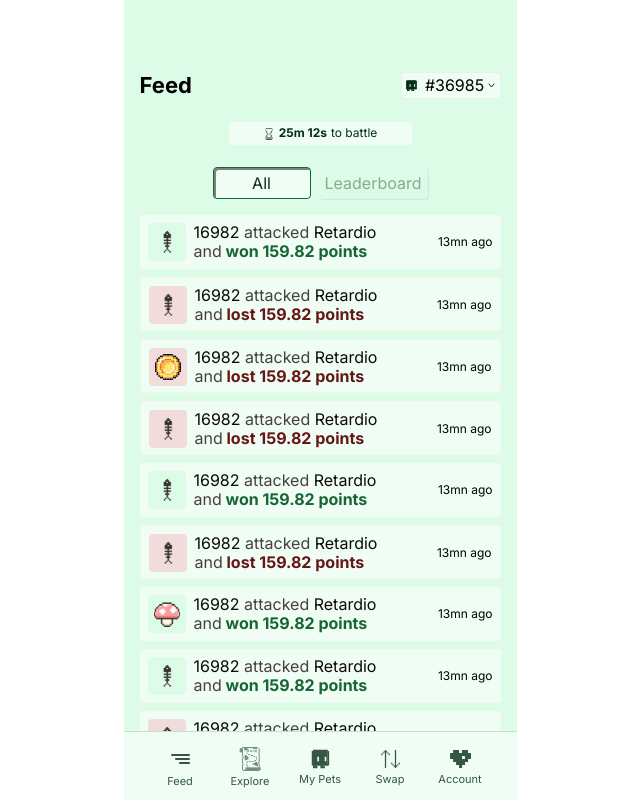
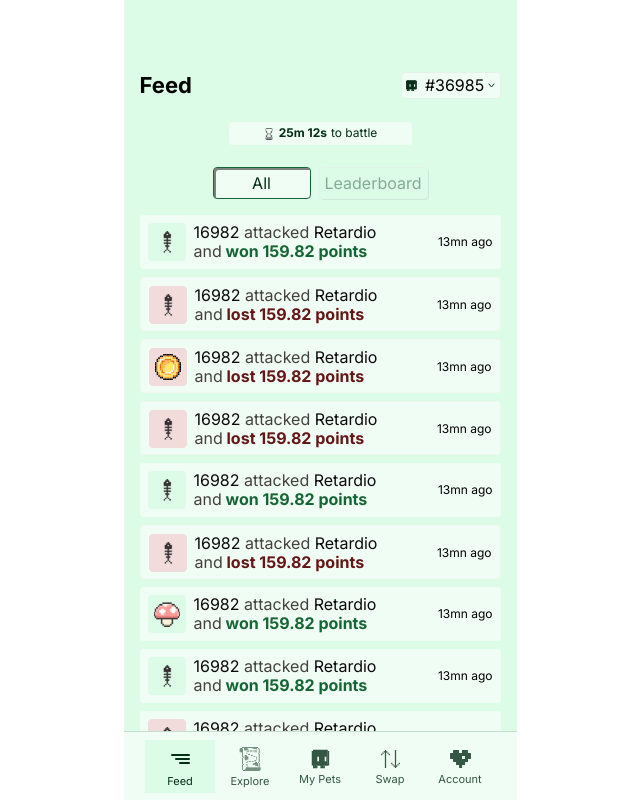
Before and after one commit to sanjuverma373/Feed, a React (Create React App) app: page / in a window 1280 px wide. Shown: the whole page, without its empty margins (320-960 px from the left). Built offline with nearby package versions, Linux system fonts and the light colour scheme.

Commit message:
add tags

```diff
--- a/src/components/Feed.jsx
+++ b/src/components/Feed.jsx
@@ -222,8 +222,8 @@ const modalclose = () => {
       <div className='absolute z-20 bottom-0 bg-lightWhite left-0 right-0 border-t border-lightSky3 flex items-center h-[69px] px-[21.5px] w-full'>
         <div className='flex justify-between items-center max-w-[350px]'>
           <div
-            onClick={() => tabchanges("tab3")}
-            className={`cursor-pointer ${first === "tab3" ? "!bg-lightCreem opacity-100 flex items-center justify-center flex-col" : "opacity-80"}`}
+            onClick={() => tabchanges("tab1")}
+            className={`cursor-pointer ${first === "tab1" ? "!bg-lightCreem opacity-100 flex items-center justify-center flex-col" : "opacity-80"}`}
           >
             <div className="flex w-[70px] h-[53px] flex-col justify-center items-center">
               <img src={threeLine} alt="mapSvg" />
```
